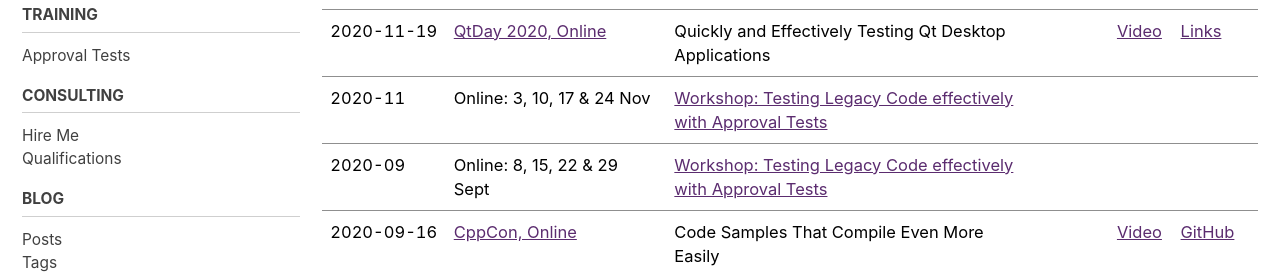
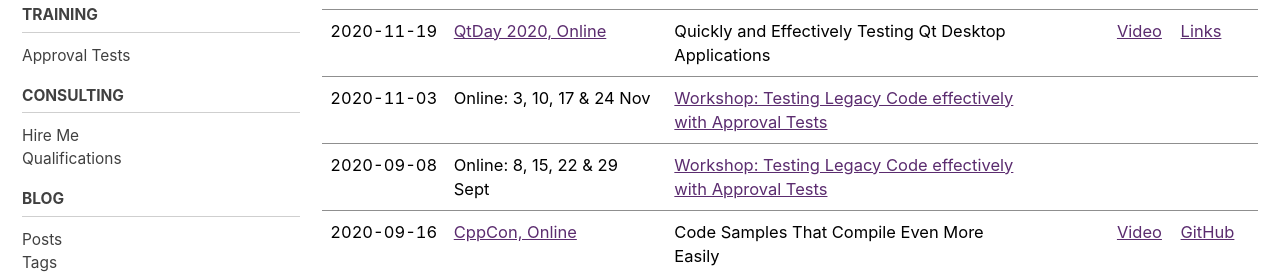
Before and after one commit to claremacrae/claremacrae.github.io, a Jekyll site: the page built from conferences/presentations.md, in a window 1280 px wide and 900 px high, scrolled down 788 px. Shown: the part 172-449 px from the top of the window. Built offline with Jekyll 4.4.1, drawn with Linux system fonts in a browser that asks for light colours; cached includes are drawn as plain includes; nearby versions of some CDN libraries.

Commit message:
Use full dates for the multi-day workshops
This is so that I can extract the year from the date,
to simplify how events are grouped by year.

```diff
--- a/_data/presentations.yml
+++ b/_data/presentations.yml
@@ -76,7 +76,7 @@
   links:
     url: https://github.com/claremacrae/talks/blob/main/Quickly_Testing_Qt_Desktop_Applications.md#top
 
-- date: 2020-11
+- date: 2020-11-03
   event:
     name: "Online: 3, 10, 17 &amp; 24 Nov"
   category: "Workshop"
@@ -84,7 +84,7 @@
     name: "Workshop: Testing Legacy Code effectively with Approval Tests"
     url: https://bit.ly/LegacyCppNov2020
 
-- date: 2020-09
+- date: 2020-09-08
   event:
     name: "Online: 8, 15, 22 &amp; 29 Sept"
   category: "Workshop"
```
